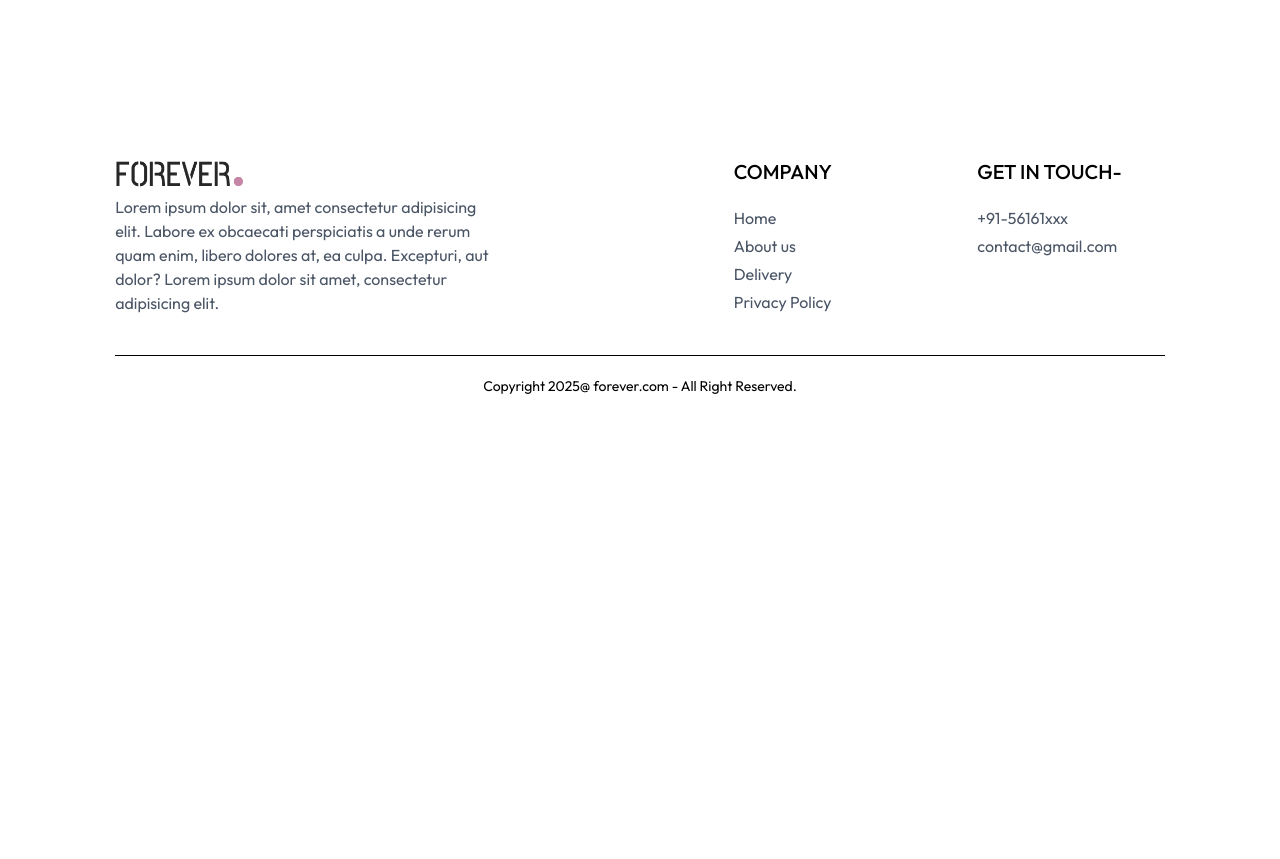
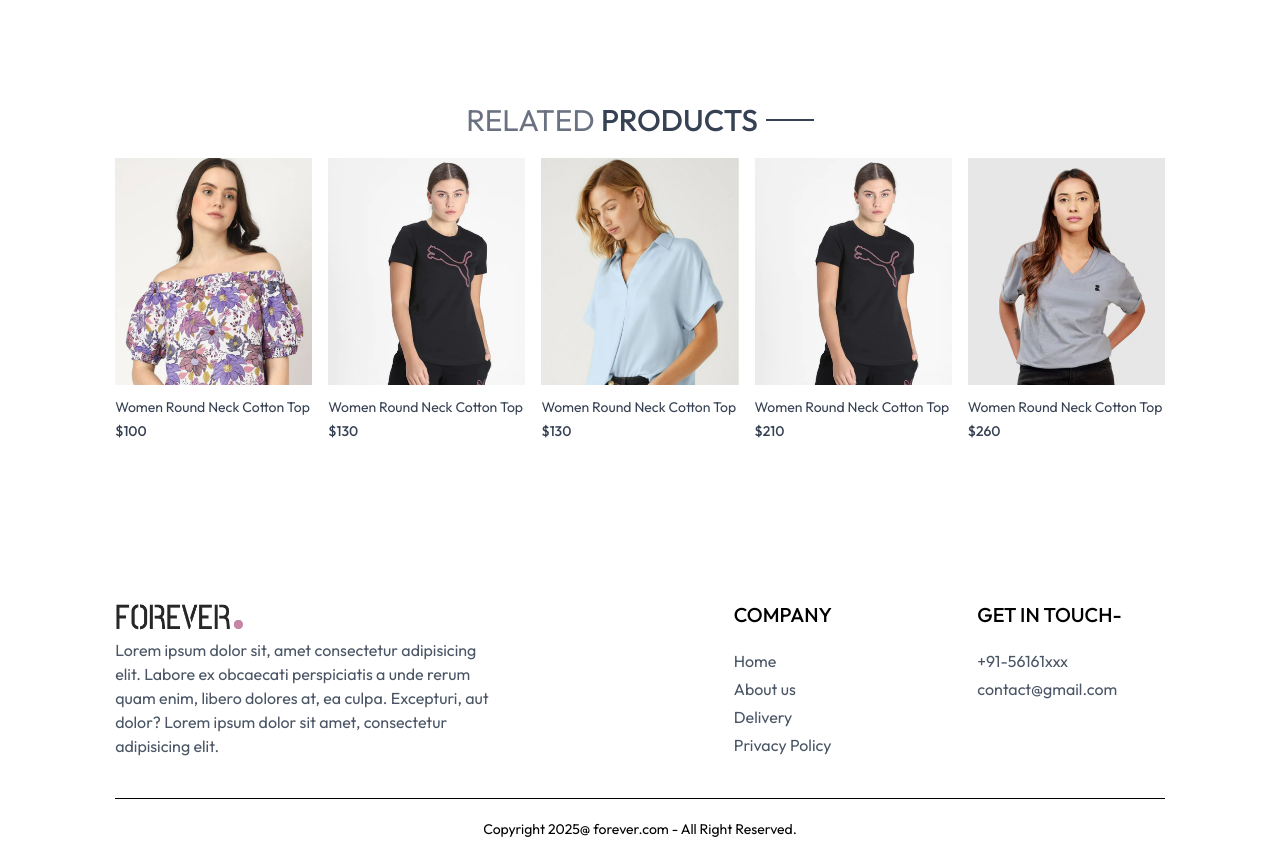
Before and after one commit to intensity4143/E-Commerce-, a React (Vite) app in the folder frontend/: page /product/aaaaa in a window 1280 px wide. Shown: the part 929-1788 px from the top of the page. Before the commit the page ends 1345 px from the top, so only its background shows below. Built offline with nearby package versions, Linux system fonts and the light colour scheme.

Commit message:
related products component added

```diff
--- /dev/null
+++ b/frontend/src/components/RelatedProducts.jsx
@@ -0,0 +1,40 @@
+import React, { useContext, useEffect, useState } from "react";
+import { ShopContext } from "../context/ShopContext";
+import Title from "./Title";
+import ProductItem from "./ProductItem";
+
+const RelatedProducts = ({ category, subCategory }) => {
+  const { products } = useContext(ShopContext);
+  const [relatedProducts, setRelatedProducts] = useState([]);
+
+  useEffect(() => {
+    if (products.length > 0) {
+      let productsCopy = [...products];
+      productsCopy = productsCopy.filter((item) => category === item.category);
+      productsCopy = productsCopy.filter(
+        (item) => subCategory === item.subCategory
+      );
+
+      setRelatedProducts(productsCopy.slice(0, 5));
+    }
+  }, [products, category, subCategory]);
+
+  return (
+    <div className="my-24">
+        <div className="text-center text-3xl py-2">
+            <Title text1={'RELATED'} text2={'PRODUCTS'} />
+        </div>
+
+        <div className="grid grid-cols-2 sm:grid-cols-3 md:grid-cols-4 lg:grid-cols-5 gap-4 gap-y-6">
+            {relatedProducts.map((item, index) =>(
+                <ProductItem key = {index}  id={item._id} name={item.name} price={item.price} image={item.image}
+
+                />
+            ))}
+        </div>
+
+    </div>
+  );
+};
+
+export default RelatedProducts;
--- a/frontend/src/pages/Product.jsx
+++ b/frontend/src/pages/Product.jsx
@@ -2,6 +2,8 @@
 import { useParams } from "react-router-dom";
 import { ShopContext } from "../context/ShopContext";
 import { assets } from "../assets/frontend_assets/assets";
+import RelatedProducts from "../components/RelatedProducts";
+
 
 const Product = () => {
   const { productId } = useParams();
@@ -10,15 +12,14 @@
   const [image, setImage] = useState("");
   const [size, setSize] = useState("");
 
-  const fetChProductData = () => {
-    products.map((item) => {
-      if (item._id === productId) {
-        setProductData(item);
-        setImage(item.image[0]);
-        return null;
-      }
-    });
-  };
+const fetChProductData = () => {
+  const foundProduct = products.find((item) => item._id === productId);
+  if (foundProduct) {
+    setProductData(foundProduct);
+    setImage(foundProduct.image[0]);
+  }
+};
+
 
   useEffect(() => {
     fetChProductData();
@@ -116,6 +117,8 @@
 
       {/* -------- Display related Products ---------- */}
 
+      <RelatedProducts category = {productData.category} subCategory = {productData.subCategory}/>
+
     </div>
   ) : (
     <div className="opacity-0"></div>
```
